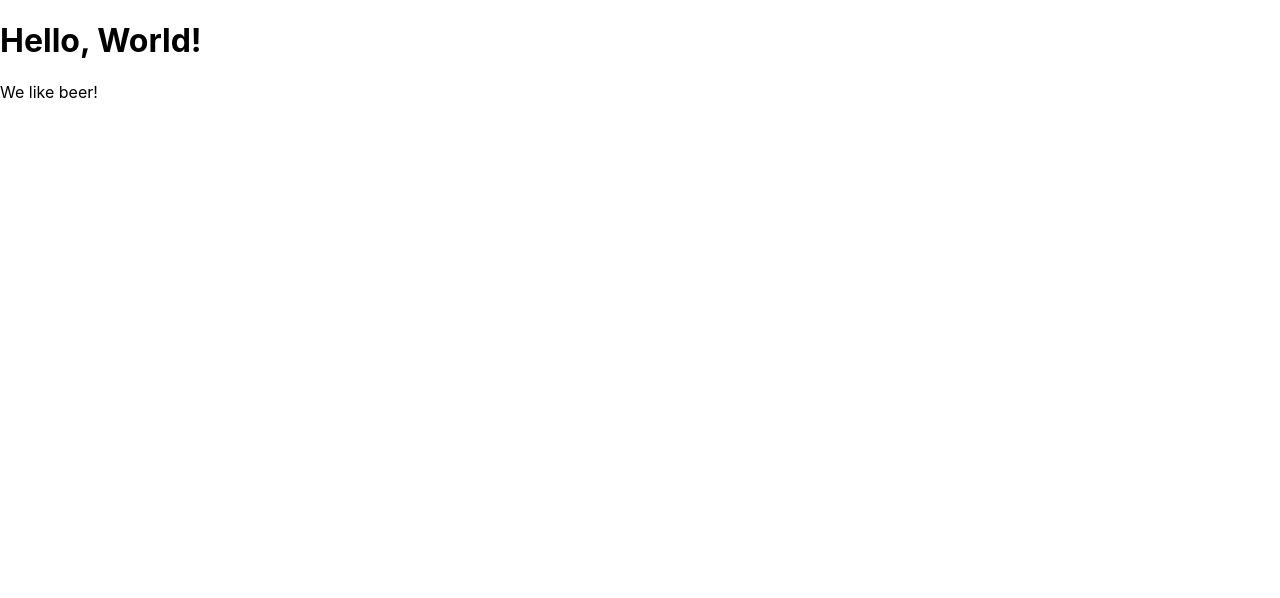
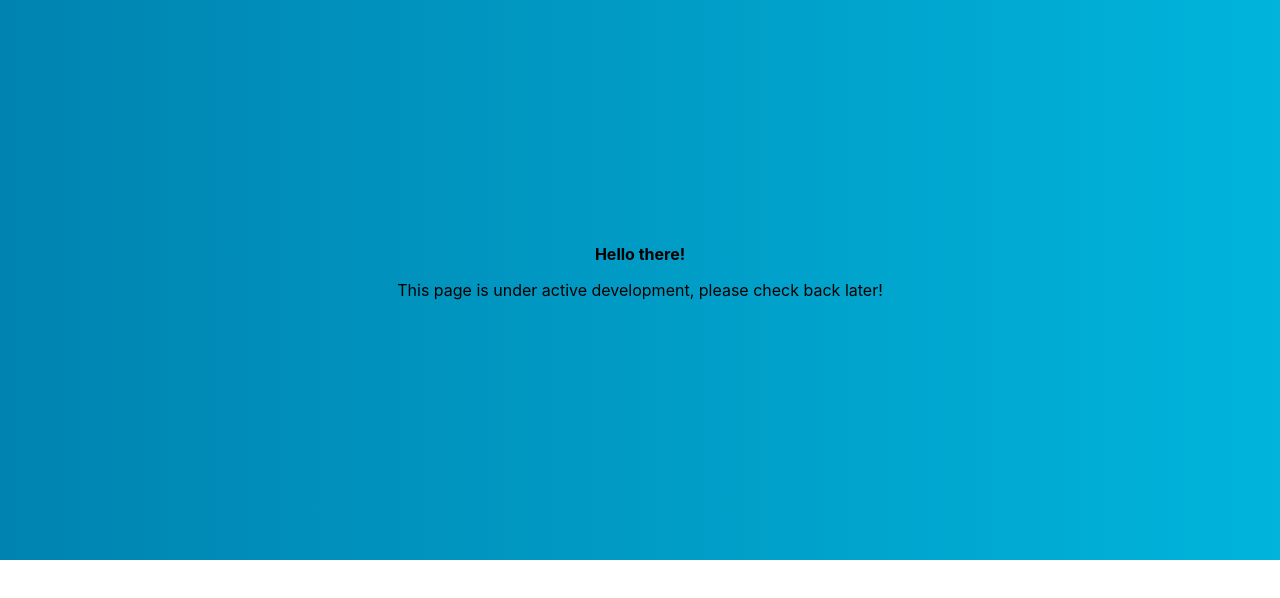
Before and after one commit to olbruket/website, a React (Create React App) app: page / in a window 1280 px wide. Shown: the top 598 px of the page. Built offline with nearby package versions, Linux system fonts and the light colour scheme.

Commit message:
Updated index to show development msg

```diff
--- a/src/components/Index.js
+++ b/src/components/Index.js
@@ -1,12 +1,35 @@
 import React,{Component} from 'react';
+import Grid from '@material-ui/core/Grid';
+import Typography from '@material-ui/core/Typography';
+import index from './index.css';
+
+
+
 
 
 class Index extends Component {
     render() {
         return (
-            <div>
-            <h1>Hello, World!</h1>
-            <p>We like beer!</p>
+            <div className={'message'} style={{width: '100vw', height: '70vh'}}>
+                <Grid
+                    container
+                    spacing={0}
+                    direction="column"
+                    alignItems="center"
+                    justify="center"
+                    style={{ minHeight: '70vh' }}
+                >
+
+                    <Grid item xs={6}>
+                        <Typography component="h4" variant="display4" color={'white'}>
+                            Hello there!
+                        </Typography>
+                    </Grid>
+                    <Grid item xs={6}>
+                        <p>This page is under active development, please check back later!</p>
+                    </Grid>
+
+                </Grid>
             </div>
         )
     }
--- /dev/null
+++ b/src/components/index.css
@@ -0,0 +1,5 @@
+.message {
+    background: #00B4DB;  /* fallback for old browsers */
+    background: -webkit-linear-gradient(to right, #0083B0, #00B4DB);  /* Chrome 10-25, Safari 5.1-6 */
+    background: linear-gradient(to right, #0083B0, #00B4DB); /* W3C, IE 10+/ Edge, Firefox 16+, Chrome 26+, Opera 12+, Safari 7+ */
+}
```
